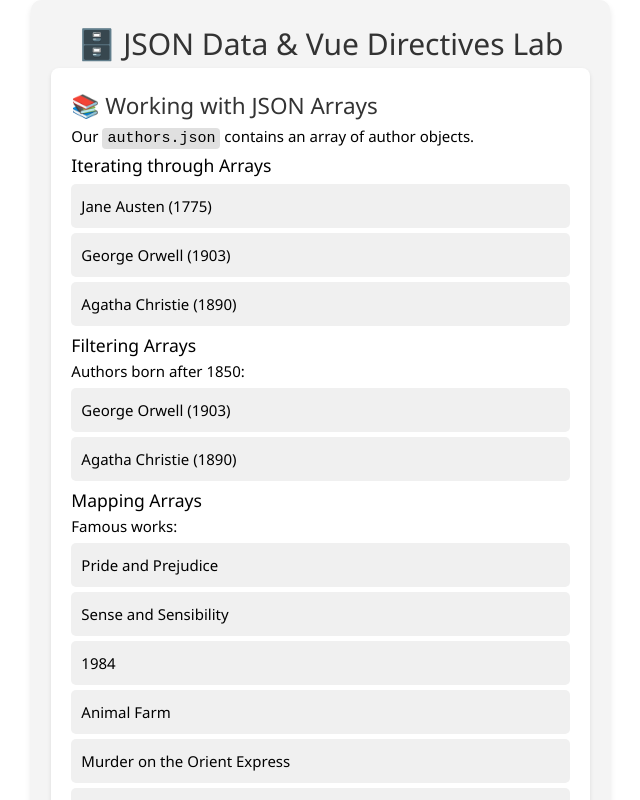
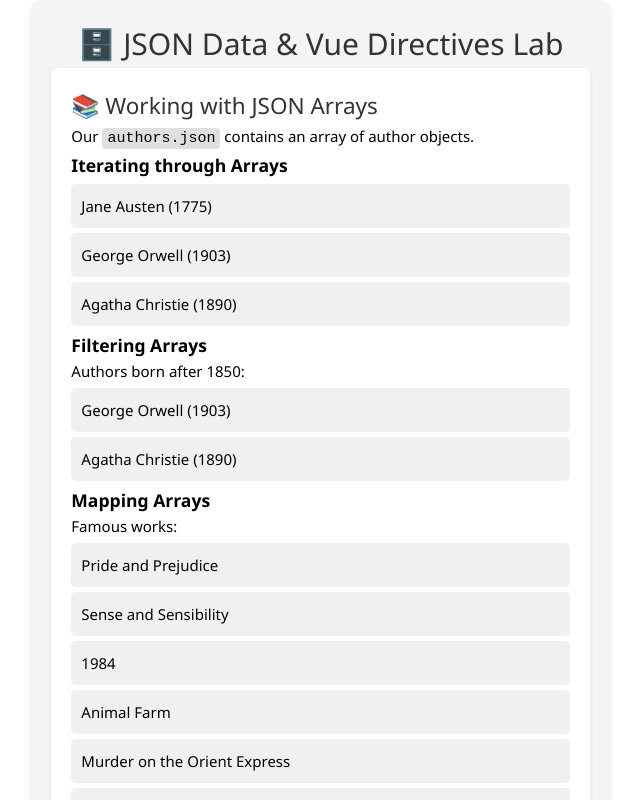
Before and after one commit to wenhao111-gps/FIT5032, a Vue app: page / in a window 1280 px wide. Shown: the top 800 px of the page, without its empty margins (30-670 px from the left). Built offline with nearby package versions, Linux system fonts and the light colour scheme.

Commit message:
Change the font weight of h3.

```diff
--- a/src/components/JSON.vue
+++ b/src/components/JSON.vue
@@ -178,6 +178,10 @@ h1 {
   text-align: center;
 }
 
+h3 {
+  font-weight: bold;
+}
+
 .lab-section {
   background-color: white;
   padding: 20px;
@@ -220,8 +224,4 @@ li {
   margin: 5px 0;
   border-radius: 5px;
 }
-
-.highlighted {
-  background-color: yellow;
-}
 </style>
```
